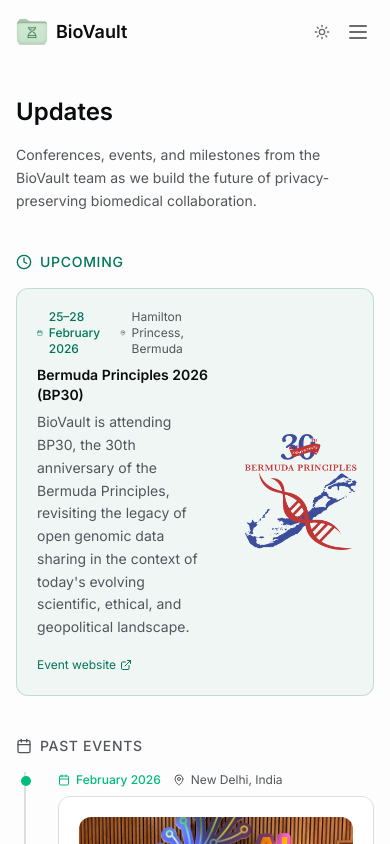
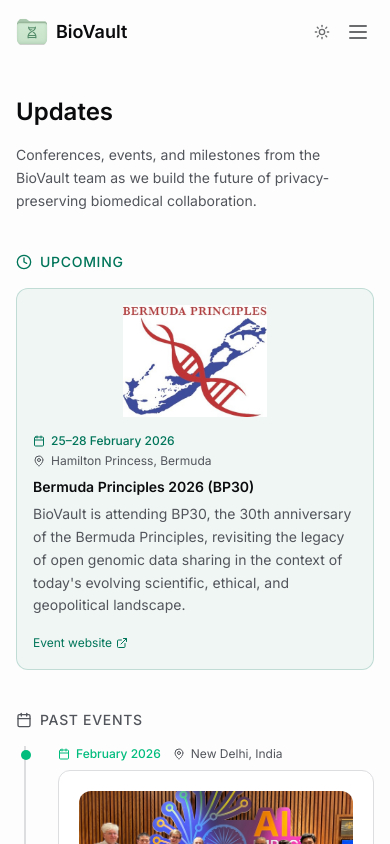
Before and after one commit to madhavajay/biovault-website, a SvelteKit app: page /news in a window 390 px wide. Shown: the top 844 px of the page. Built offline with nearby package versions, Linux system fonts and the light colour scheme.

Commit message:
fix images

```diff
--- a/src/routes/layout.css
+++ b/src/routes/layout.css
@@ -152,7 +152,6 @@
 
   html {
     scroll-behavior: smooth;
-    overscroll-behavior: none;
   }
 
   body {
--- a/src/routes/news/+page.svelte
+++ b/src/routes/news/+page.svelte
@@ -96,10 +96,15 @@
 							href={event.url}
 							target="_blank"
 							rel="noopener noreferrer"
-							class="group flex rounded-lg border border-bv-teal/20 bg-bv-teal/5 overflow-hidden hover:border-bv-teal/40 transition-colors"
+							class="group flex flex-col md:flex-row rounded-lg border border-bv-teal/20 bg-bv-teal/5 overflow-hidden hover:border-bv-teal/40 transition-colors"
 						>
-							<div class="flex-1 p-5">
-								<div class="flex items-center gap-3 mb-2">
+							{#if event.image}
+								<div class="md:hidden flex items-center justify-center pt-4 px-4">
+									<img src={event.image} alt={event.title} class="h-28 w-auto object-contain" />
+								</div>
+							{/if}
+							<div class="flex-1 p-4 md:p-5">
+								<div class="flex flex-col sm:flex-row sm:items-center gap-1 sm:gap-3 mb-2">
 									<span class="inline-flex items-center gap-1.5 text-xs font-medium text-bv-teal">
 										<Calendar class="h-3 w-3" />
 										{event.date}
@@ -120,7 +125,7 @@
 								</span>
 							</div>
 							{#if event.image}
-								<div class="w-36 flex-shrink-0 flex items-center justify-center p-4">
+								<div class="hidden md:flex w-36 flex-shrink-0 items-center justify-center p-4">
 									<img src={event.image} alt={event.title} class="w-full h-auto object-contain" />
 								</div>
 							{/if}
```
Also changed, not shown: static/BP30 copy 2.png (added), static/BP30.png.
